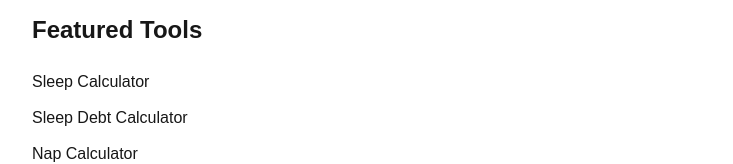
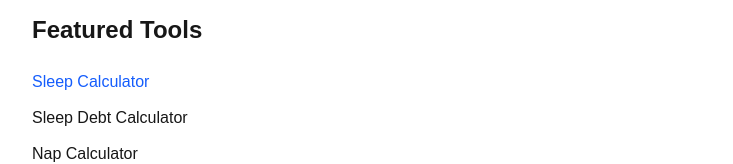
Before and after one commit to Lee-ciang/sleep-pilates-tools, a Next.js app: page / in a window 1280 px wide. Shown: the part 210-374 px from the top of the page, without its empty margins (120-853 px from the left). Built offline with nearby package versions, Linux system fonts and the light colour scheme.

Commit message:
Add internal links for Sleep Calculator

```diff
--- a/app/page.tsx
+++ b/app/page.tsx
@@ -17,7 +17,14 @@ export default function Home() {
           </h2>
 
           <ul className="mt-6 space-y-3">
-            <li>Sleep Calculator</li>
+            <li>
+  <a
+    href="/sleep-calculator"
+    className="text-blue-600 hover:underline"
+  >
+    Sleep Calculator
+  </a>
+</li>
             <li>Sleep Debt Calculator</li>
             <li>Nap Calculator</li>
             <li>Stretch Routine Generator</li>
--- a/app/sleep-calculator/page.tsx
+++ b/app/sleep-calculator/page.tsx
@@ -13,6 +13,13 @@ export default function SleepCalculatorPage() {
   return (
     <main className="min-h-screen bg-white">
       <div className="mx-auto max-w-5xl px-6 py-16">
+
+        <a
+  href="/"
+  className="text-sm font-medium text-blue-600 hover:underline"
+>
+  ← Back to all tools
+</a>
         <h1 className="text-4xl font-bold">
           Sleep Calculator
         </h1>
```
